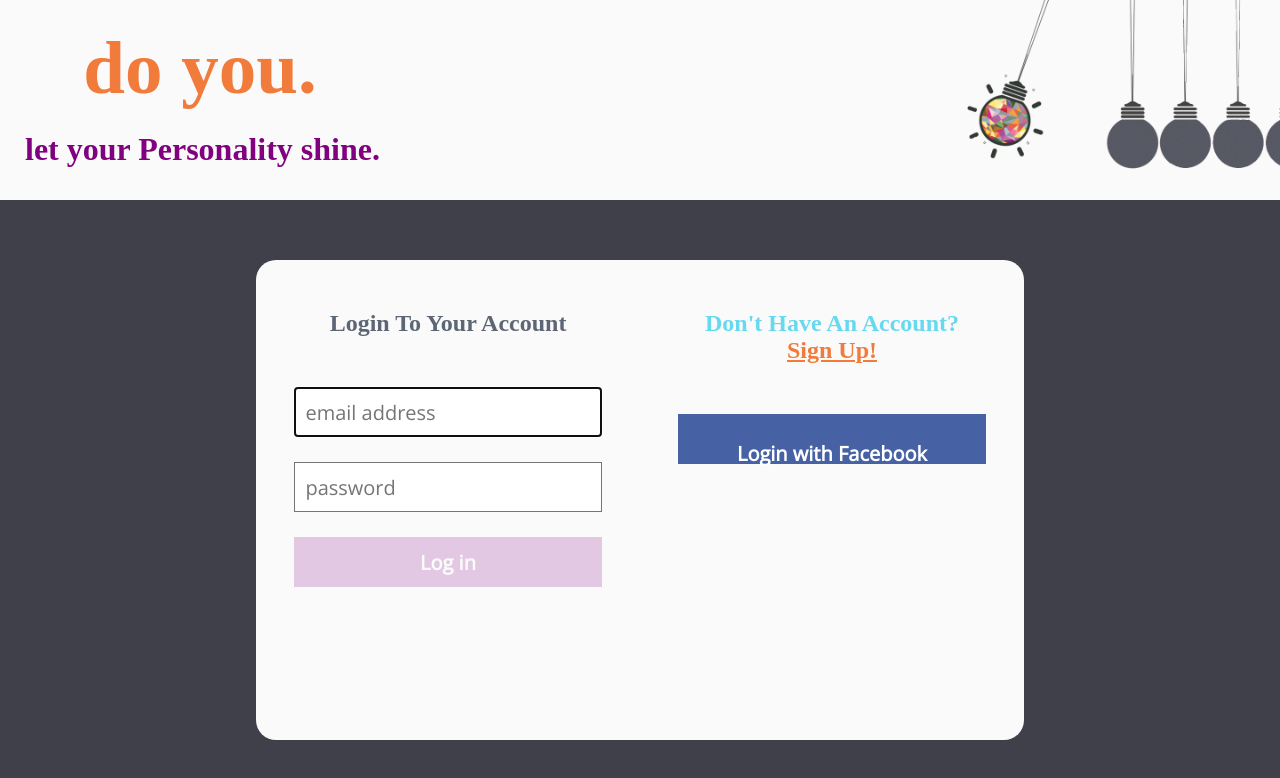
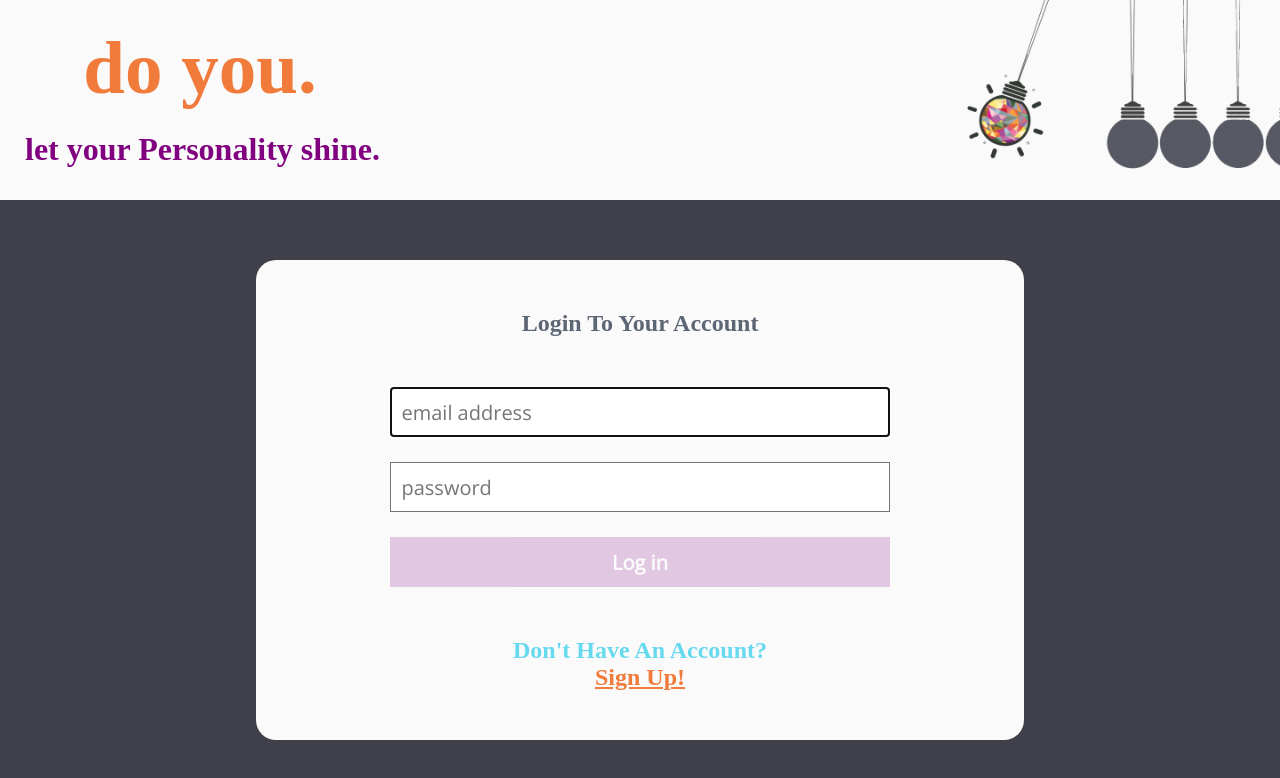
Before and after one commit to christielynam/do-you-api, a React (Create React App) app in the folder client/: page /login in a window 1280 px wide. Shown: the top 778 px of the page. Built offline with nearby package versions, Linux system fonts and the light colour scheme; no server answers; a web font is replaced by a local one.

Commit message:
Remove login with facebook

```diff
--- a/client/src/containers/Login/index.js
+++ b/client/src/containers/Login/index.js
@@ -48,10 +48,7 @@ class Login extends Component {
     return(
       <div className='login-container'>
         <div className='input-container'>
-          <form
-            className='left-container'
-            onSubmit={this.signInUser}
-          >
+          <form onSubmit={this.signInUser}>
             <h2 className='login-text'>
               Login To Your Account
             </h2>
@@ -78,8 +75,6 @@ class Login extends Component {
               value='Log in'
               disabled={!email || !password}
             />
-          </form>
-        <div className='right-container'>
             <h2 className='sign-up-text'>
               Don't Have An Account?
               <Link className='signup-link'
@@ -87,11 +82,7 @@ class Login extends Component {
                 Sign Up!
               </Link>
             </h2>
-          <a className='facebook-btn'
-             href='http://localhost:3000/'>
-             Login with Facebook
-          </a>
-        </div>
+          </form>
       </div>
     </div>
     )
--- a/client/src/containers/Login/styles.scss
+++ b/client/src/containers/Login/styles.scss
@@ -15,11 +15,6 @@
   display: flex;
   background-color: #FAFAFA;
   border-radius: 20px;
-}
-
-.left-container {
-  height: 100%;
-  width: 50%;
   display: flex;
   flex-direction: column;
   align-items: center;
@@ -70,14 +65,6 @@
   text-align: center;
 }
 
-.right-container {
-  height: 100%;
-  width: 50%;
-  display: flex;
-  flex-direction: column;
-  align-items: center;
-}
-
 .signup-link {
   color: #F07B3B;
 }
```
Also changed, not shown: 2 other files (tests, documents, lock files or other folders). Lines whose indentation alone changed are shown as unchanged.
